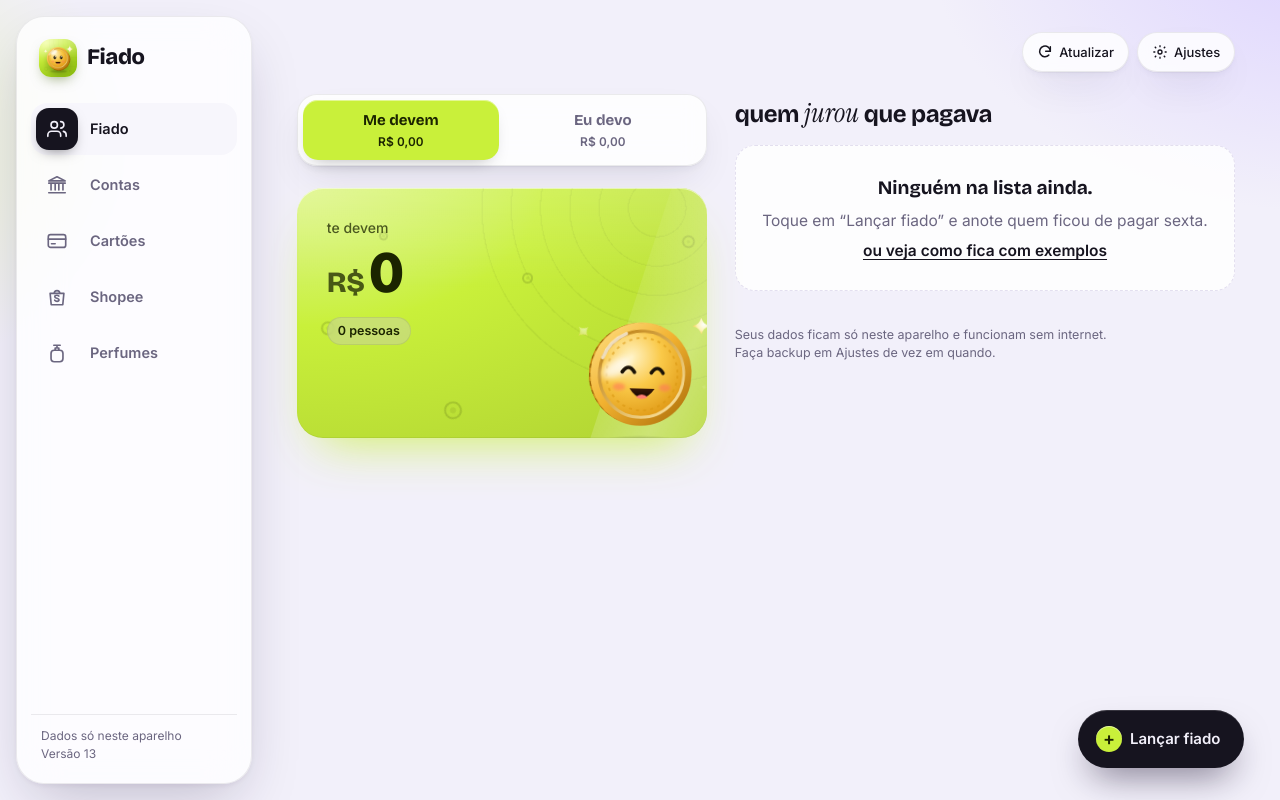
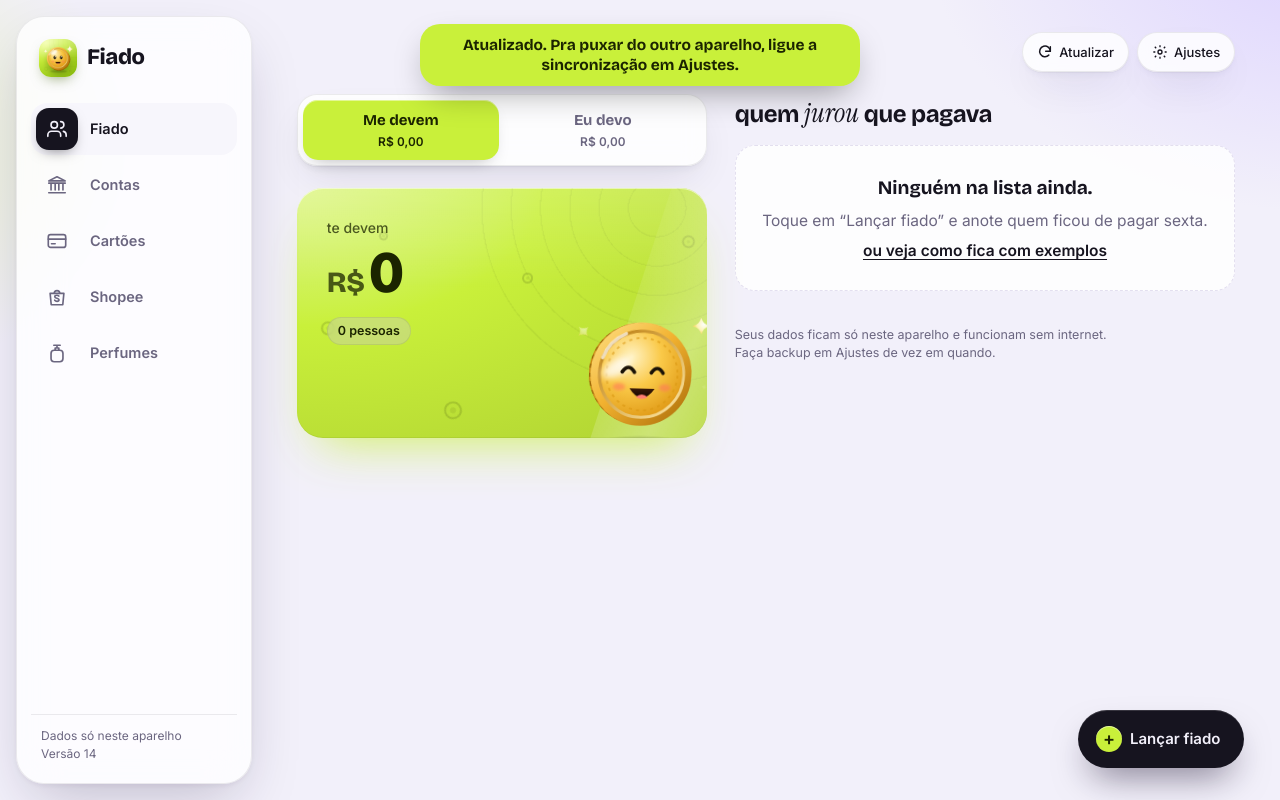
Before and after one commit to Reinaldo-H-S/fiado, a plain HTML site: page index.html in a window 1280 px wide. Both pictures are taken after a click on the button "Atualizar". Drawn offline with nearby package versions, Linux system fonts and the light colour scheme.

Commit message:
v14: aviso quebra linha em vez de cortar o texto
Co-Authored-By: Claude Opus 5.5 <noreply@anthropic.com>

```diff
--- a/index.html
+++ b/index.html
@@ -498,7 +498,7 @@ body{background:
 .cc:active{transform:scale(.985)}
 
 /* toast */
-.toast{border-radius:999px;padding:11px 20px;box-shadow:0 14px 34px -10px rgba(0,0,0,.4)}
+.toast{border-radius:20px;padding:11px 20px;box-shadow:0 14px 34px -10px rgba(0,0,0,.4);white-space:normal;overflow:visible;text-overflow:clip;width:max-content;max-width:min(440px,calc(100vw - 32px));box-sizing:border-box;text-align:center;line-height:1.3;overflow-wrap:anywhere}
 @media (prefers-reduced-motion:no-preference){.toast{animation:toastIn .4s var(--ease)}}
 @keyframes toastIn{from{opacity:0;transform:translate(-50%,-14px) scale(.96)}}
 
@@ -1547,7 +1547,7 @@ let tT;
 function toast(msg, bad){
   let t = $('#toast'); if(!t){ t = document.createElement('div'); t.id='toast'; t.setAttribute('role','status'); document.body.appendChild(t); }
   t.className = 'toast'+(bad?' bad':''); t.textContent = msg; t.hidden=false;
-  clearTimeout(tT); tT = setTimeout(()=>t.hidden=true, 2600);
+  clearTimeout(tT); tT = setTimeout(()=>t.hidden=true, Math.min(6000, 2200 + String(msg).length*45));
 }
 
 /* =====================================================================
@@ -2597,7 +2597,7 @@ SHEETS.sync = {
   }
 };
 
-const APP_VERSION = '13';
+const APP_VERSION = '14';
 let swReg = null, recarregando = false;
 function mostrarUpdate(){ if(!ui.update){ ui.update = true; render(); } }
 function aplicarUpdate(){
--- a/sw.js
+++ b/sw.js
@@ -1,7 +1,7 @@
 // Fiado — offline cache.
 // To ship an update: change the app files, bump VERSION, push. Open apps then show "Atualizar app".
 // Your data lives in localStorage and is never touched by updates.
-const VERSION = 'fiado-v13';
+const VERSION = 'fiado-v14';
 const SHELL = [
   './',
   './index.html',
```
